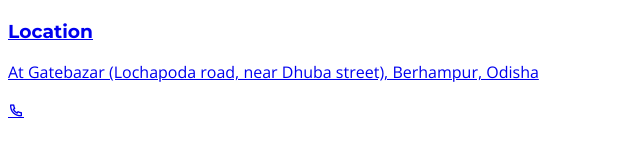
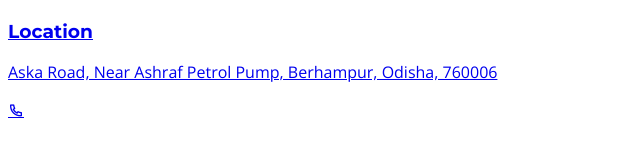
Before and after one commit to myhealthbook-co/myhealthbook, a React (Vite) app in the folder client/: page / in a window 1280 px wide. Both pictures are taken after a click on the button "Contact Us". Shown: the part 489-631 px from the top of the page, without its empty margins (0-640 px from the left). Built offline with nearby package versions, Linux system fonts and the light colour scheme.

Commit message:
Update contact-popup.tsx

```diff
--- a/client/src/components/ui/contact-popup.tsx
+++ b/client/src/components/ui/contact-popup.tsx
@@ -49,7 +49,7 @@ export default function ContactPopup() {
                 <div>
                   <h3 className="font-medium text-slate-900 dark:text-white mb-1 group-hover:text-primary-light transition-colors">Location</h3>
                   <p className="text-slate-600 dark:text-slate-300">
-                    At Gatebazar (Lochapoda road, near Dhuba street), Berhampur, Odisha
+                    Aska Road, Near Ashraf Petrol Pump, Berhampur, Odisha, 760006
                   </p>
                 </div>
               </a>
```
